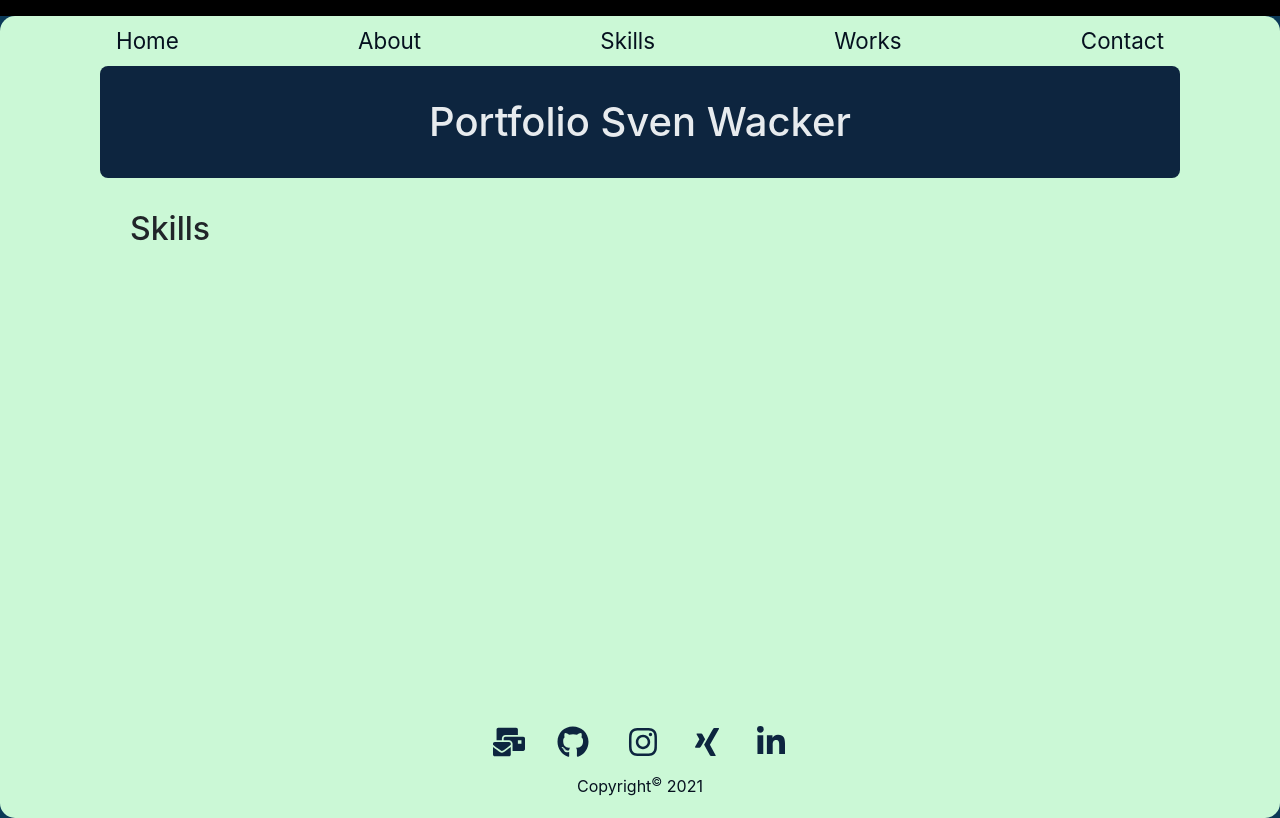
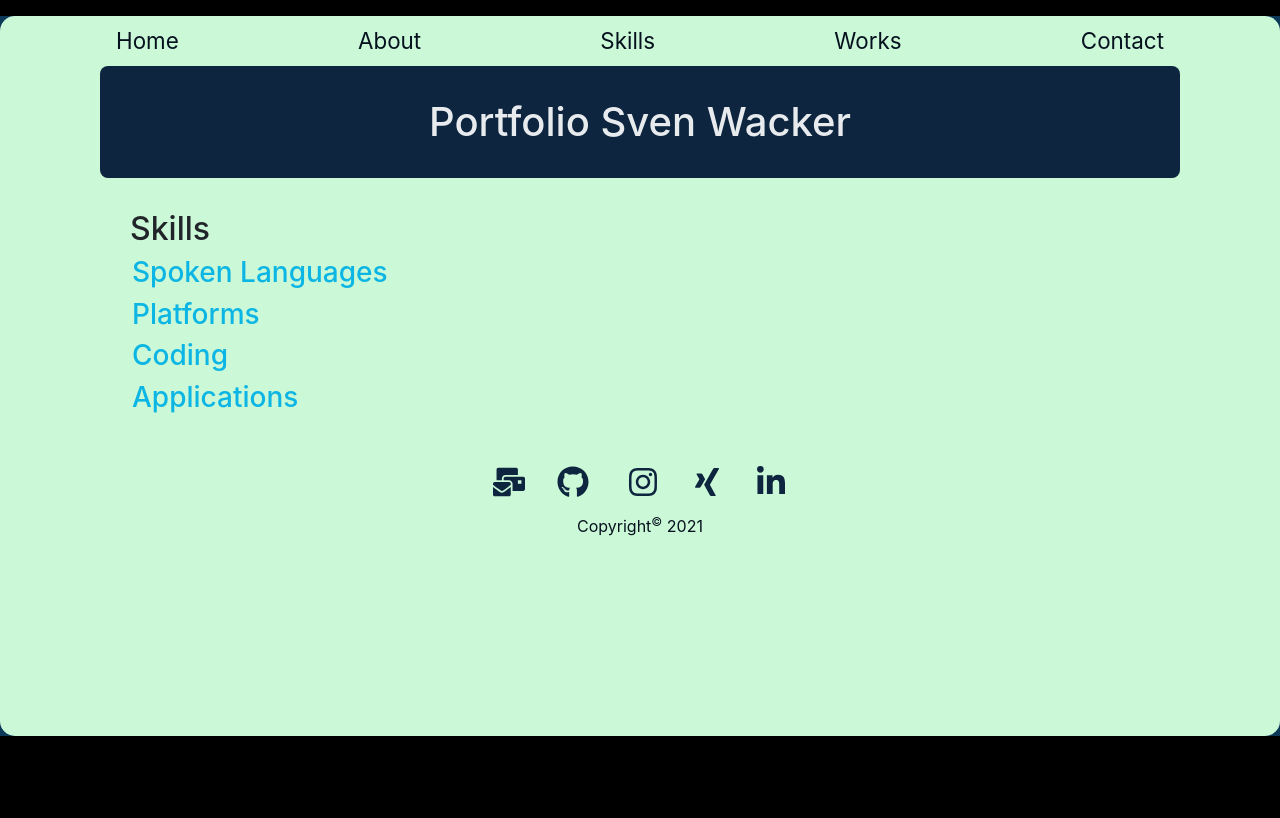
Before and after one commit to svenWacker/portfolio-app, a React (Create React App) app: page /skills in a window 1280 px wide. Built offline with nearby package versions, Linux system fonts and the light colour scheme.

Commit message:
linking skills ongoing

```diff
--- a/src/App.js
+++ b/src/App.js
@@ -1,6 +1,7 @@
 import React from "react";
 import { BrowserRouter as Router, Switch, Route } from "react-router-dom";
 import ProjectData from "./project.json";
+import SkillsData from "./skills.json";
 import Projects from "./components/Projects";
 import ProjectInfo from "./components/ProjectInfo";
 import About from "./components/About";
@@ -23,7 +24,10 @@ const App = () => {
           <Route path="/" exact component={Home} />
           <Route path="/portfolio-app" exact component={Home} />
           <Route path="/about" exact component={About} />
-          <Route path="/skills" exact component={Skills} />
+          <Route
+            path="/skills"
+            component={() => <Skills data={SkillsData} />}
+          />
           <Route path="/contact" exact component={Contact} />
           <Route
             path="/project"
--- a/src/components/ProjectInfo.js
+++ b/src/components/ProjectInfo.js
@@ -1,7 +1,7 @@
 import React from "react";
 import { Link } from "react-router-dom";
 
-const ProjectInfo = (props) => {
+const WorkInfo = (props) => {
   const selectedItem = props.data.filter((item) => item.id == props.id);
   console.log(selectedItem);
 
@@ -27,7 +27,7 @@ const ProjectInfo = (props) => {
 
   return (
     <React.Fragment>
-      <h2>Further project description:</h2>
+      <h2>Further work description:</h2>
       <ul className="projects">{moreInfo}</ul>
       <Link to="/project" className="link">
         <button className="button-design">Back</button>
@@ -36,4 +36,4 @@ const ProjectInfo = (props) => {
   );
 };
 
-export default ProjectInfo;
+export default WorkInfo;
--- a/src/components/Projects.js
+++ b/src/components/Projects.js
@@ -1,6 +1,6 @@
 import React from "react";
 import { Link } from "react-router-dom";
-const Project = ({ data }) => {
+const Works = ({ data }) => {
   const items = data.map((item) => {
     const { id, timeFrame, projectName, jobTitle } = item;
     return (
@@ -18,7 +18,7 @@ const Project = ({ data }) => {
   });
   return (
     <React.Fragment>
-      <h2>Projects </h2>
+      <h2>Works </h2>
       <div>
         <ul style={{ textDecoration: "none" }} className="projects">
           {items}
@@ -28,4 +28,4 @@ const Project = ({ data }) => {
   );
 };
 
-export default Project;
+export default Works;
--- a/src/components/Skills.js
+++ b/src/components/Skills.js
@@ -1,13 +1,27 @@
 import React from "react";
+import { Link } from "react-router-dom";
 
-const Skills = () => {
+const Skills = ({ data }) => {
+  const items = data.map((item) => {
+    const { id, skillName, despription } = item;
+    return (
+      <li key={id} style={{ listStyle: "none" }}>
+        <h3 style={{ textDecoration: "none" }} className="jobTitle">
+          {skillName}
+        </h3>
+        <h4>{despription}</h4>
+      </li>
+    );
+  });
   return (
     <React.Fragment>
-      <div style={{ minHeight: "60vh" }}>
-        <h2>Skills</h2>
+      <h2>Skills</h2>
+      <div>
+        <ul style={{ textDecoration: "none" }} className="projects">
+          {items}
+        </ul>
       </div>
     </React.Fragment>
   );
 };
-
 export default Skills;
--- a/src/skills.json
+++ b/src/skills.json
@@ -1,37 +1,28 @@
 [
   {
     "id": 0,
-    "": "2019",
-    "projectName": "Self employed",
-    "jobTitle": "Engineer and Developer",
-    "description": ["text1", "text2", "text3"]
+    "skillName": "Spoken Languages",
+    "description": [
+      "🇩🇪 German - Native speaker",
+      "🇬🇧 English - Proficient C1/C2",
+      "🇫🇷 French - Intermediate - B1/B2",
+      "🇮🇹 Italian - Elementary A1/A2",
+      "🇪🇸 Spanish - Elementary A1/A2"
+    ]
   },
   {
     "id": 1,
-    "timeFrame": "2019",
-    "projectName": "Seleon GmbH",
-    "jobTitle": "Area Sales Manger",
-    "description": ["text1", "text2", "text3"]
+    "skillName": "Platforms",
+    "description": ["Windows", "Linux", "Atmega", "WinCC"]
   },
   {
     "id": 2,
-    "timeFrame": "2014 - 2019",
-    "projectName": "Friatec AG",
-    "jobTitle": "Business Development, Category Manager",
-    "description": ["text1", "text2", "text3"]
+    "skillName": "Coding",
+    "description": ["C++", "Javascript", "HTML", "CSS", "NodeJS", "React"]
   },
   {
     "id": 3,
-    "timeFrame": "2012 - 2014",
-    "projectName": "Mechatronic AG",
-    "jobTitle": "Sales Manager",
-    "description": ["text1", "text2", "text3"]
-  },
-  {
-    "id": 4,
-    "timeFrame": "2008 - 2012",
-    "projectName": "Friatec AG",
-    "jobTitle": "Application Engineer",
-    "description": ["text1", "text2", "text3"]
+    "skillName": "Applications",
+    "description": ["Office package", "Adobe"]
   }
 ]
```
